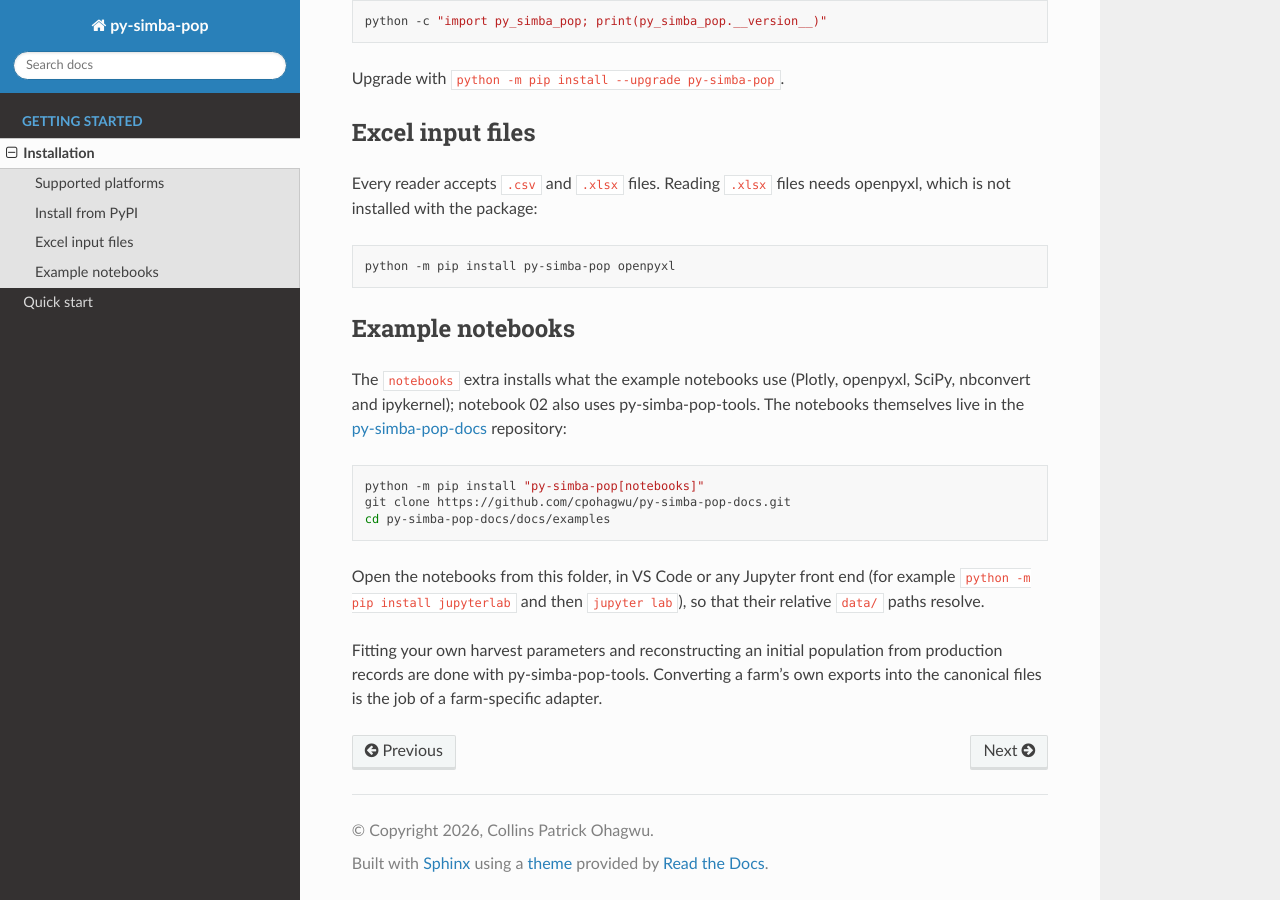
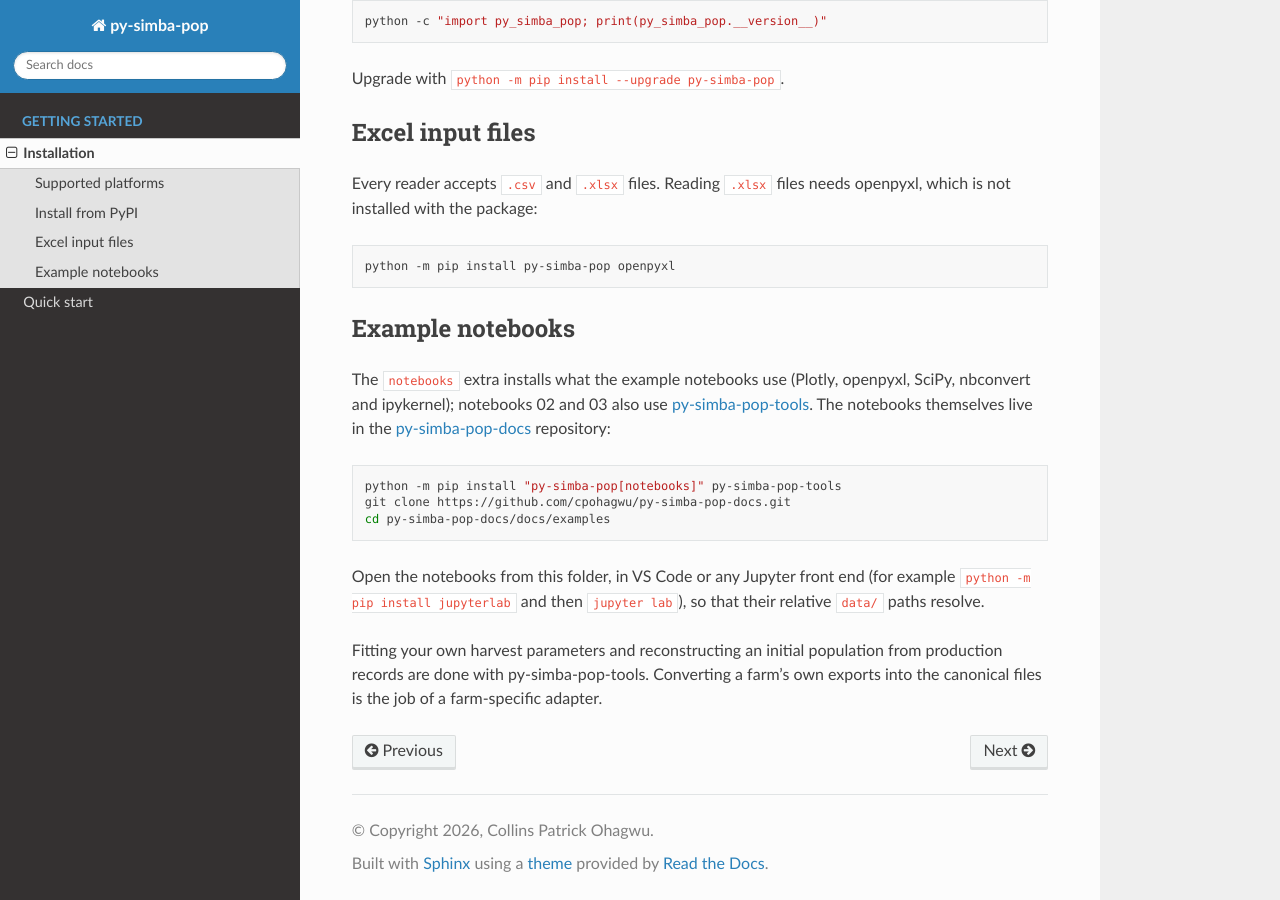
Before and after one commit to cpohagwu/py-simba-pop-docs, a Sphinx documentation site: the page built from docs/installation.rst, in a window 1280 px wide and 900 px high, scrolled down 863 px. Built offline with Sphinx 7.4.7 and the Read the Docs theme 3.1.0, drawn with Linux system fonts in a browser that asks for light colours; pages that are not in the unit, such as notebooks, are missing from menus; a script that is not in the unit is left out.

Commit message:
Install py-simba-pop-tools from PyPI for notebooks 02 and 03
py-simba-pop-tools 0.1.0 is on PyPI; both notebooks import it.

Co-Authored-By: Claude Opus 5.5 <noreply@anthropic.com>

```diff
--- a/docs/index.rst
+++ b/docs/index.rst
@@ -38,4 +38,5 @@ bunches harvested each week.
 
 The notebooks run on two synthetic farms, in ``docs/examples/`` of the
 `py-simba-pop-docs <https://github.com/cpohagwu/py-simba-pop-docs>`_
-repository; notebook 02 also uses py-simba-pop-tools.
+repository; notebooks 02 and 03 also use
+`py-simba-pop-tools <https://pypi.org/project/py-simba-pop-tools/>`_.
--- a/docs/installation.rst
+++ b/docs/installation.rst
@@ -61,14 +61,15 @@ Example notebooks
 -----------------
 
 The ``notebooks`` extra installs what the example notebooks use (Plotly,
-openpyxl, SciPy, nbconvert and ipykernel); notebook 02 also uses
-py-simba-pop-tools. The notebooks themselves live in the
+openpyxl, SciPy, nbconvert and ipykernel); notebooks 02 and 03 also use
+`py-simba-pop-tools <https://pypi.org/project/py-simba-pop-tools/>`_. The
+notebooks themselves live in the
 `py-simba-pop-docs <https://github.com/cpohagwu/py-simba-pop-docs>`_
 repository:
 
 .. code-block:: bash
 
-   python -m pip install "py-simba-pop[notebooks]"
+   python -m pip install "py-simba-pop[notebooks]" py-simba-pop-tools
    git clone https://github.com/cpohagwu/py-simba-pop-docs.git
    cd py-simba-pop-docs/docs/examples
 
```
Also changed, not shown: README.md (+4 -3 lines).
